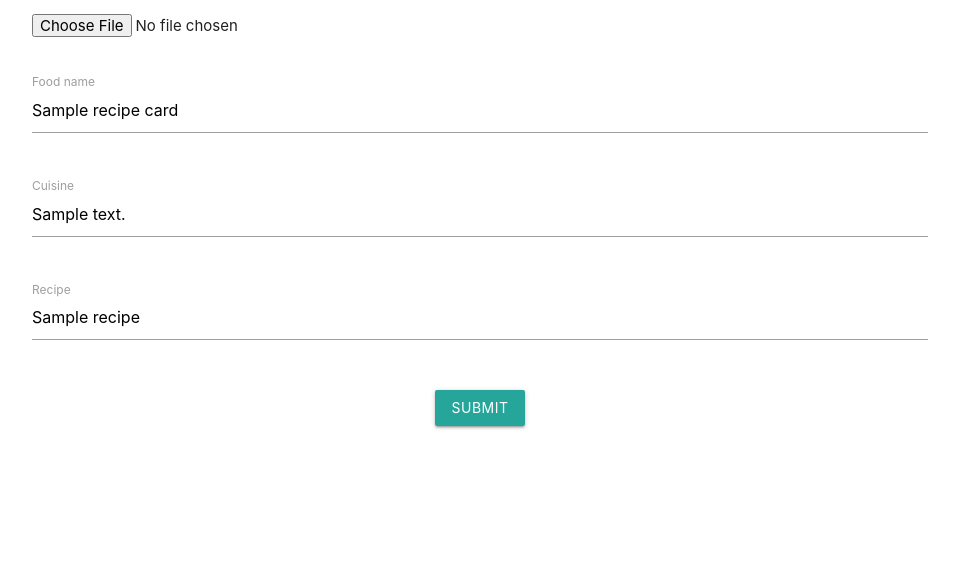
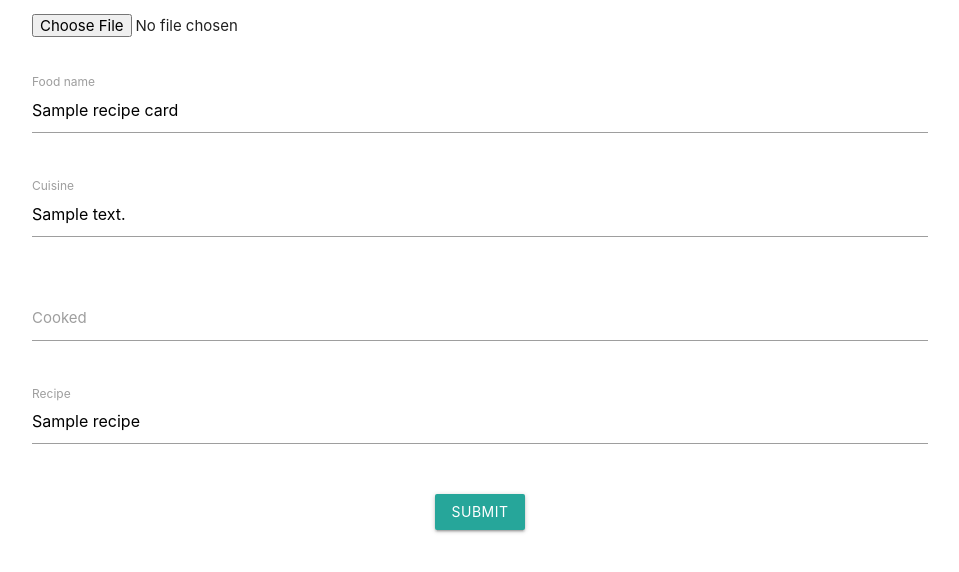
Before and after one commit to Code-Institute-Submissions/Code-Institute-Milestone-3-Data-Centric-Dev-Python-Flask, a Flask app: a page that uses templates/base.html in a window 1280 px wide. Shown: the part 132-704 px from the top of the page, without its empty margins (160-1119 px from the left). Run offline with Flask 2, Linux system fonts and the light colour scheme; a database or web service that is not in the repository returns one stand-in record (values such as "Sample title"); some libraries are stand-ins or nearby versions.

Commit message:
Added cooked into edd_page

```diff
--- a/run.py
+++ b/run.py
@@ -237,7 +237,8 @@
                   "recipe_cards.$.img": change_filename,
                   "recipe_cards.$.recipe_name": request.form["recipe_name"],
                   "recipe_cards.$.cuisine": request.form["cuisine"],
-                  "recipe_cards.$.recipe": request.form["recipe"]
+                  "recipe_cards.$.recipe": request.form["recipe"],
+                  "recipe_cards.$.cooked": request.form["cooked"]
                }
             })
 
@@ -251,7 +252,8 @@
                "$set": {
                   "recipe_cards.$.recipe_name": request.form["recipe_name"],
                   "recipe_cards.$.cuisine": request.form["cuisine"],
-                  "recipe_cards.$.recipe": request.form["recipe"]
+                  "recipe_cards.$.recipe": request.form["recipe"],
+                  "recipe_cards.$.cooked": request.form["cooked"]
                }
             }
          )
--- a/templates/base.html
+++ b/templates/base.html
@@ -32,7 +32,10 @@
 
    <!-- Materialize JS for navbar-->
    <script>
-
+      $(document).ready(function () {
+         $('.sidenav').sidenav();
+         CKEDITOR.replace('editor1');
+      });
    </script>
 </body>
 
--- a/templates/edit_cookcard.html
+++ b/templates/edit_cookcard.html
@@ -9,28 +9,38 @@
       <div class="container">
             <h3 class="center-align">Edit Your Food Card</h3>
 
-            <form action="{{ url_for('update_cookcard', username=session['username'], recipe_name=cookcard.recipe_name, recipe_img=cookcard.img) }}" method="POST" class="col s12" enctype="multipart/form-data">
-                        <div class="row">
-                              <div class="input-field col s12">
-                                    <input id="upload_picture" name="upload_picture" type="file" class="validate" >
-                              </div>
+            <form action="{{ url_for('update_cookcard', username=session['username'], recipe_name=cookcard.recipe_name, recipe_img=cookcard.img) }}"
+                  method="POST" class="col s12" enctype="multipart/form-data">
+                  <div class="row">
+                        <div class="input-field col s12">
+                              <input id="upload_picture" name="upload_picture" type="file" class="validate">
+                        </div>
                   </div>
                   <div class="row">
                         <div class="input-field col s12">
-                              <input id="recipe_name" name="recipe_name" type="text" class="validate" value="{{ cookcard.recipe_name }}">
+                              <input id="recipe_name" name="recipe_name" type="text" class="validate"
+                                    value="{{ cookcard.recipe_name }}">
                               <label for="recipe_name">Food name</label>
                         </div>
                   </div>
                   <div class="row">
                         <div class="input-field col s12">
-                              <input id="cuisine" name="cuisine" type="text" class="validate" value="{{ cookcard.cuisine }}">
+                              <input id="cuisine" name="cuisine" type="text" class="validate"
+                                    value="{{ cookcard.cuisine }}">
                               <label for="cuisine">Cuisine</label>
                         </div>
                   </div>
-
                   <div class="row">
                         <div class="input-field col s12">
-                              <textarea id="editor1" name="recipe" class="materialize-textarea">{{ cookcard.recipe }}</textarea>
+                              <input id="cooked" name="cooked" type="number" class="validate"
+                                    value="{{ cookcard.cooked }}">
+                              <label for="cooked">Cooked</label>
+                        </div>
+                  </div>
+                  <div class="row">
+                        <div class="input-field col s12">
+                              <textarea id="editor1" name="recipe"
+                                    class="materialize-textarea">{{ cookcard.recipe }}</textarea>
                               <label for="recipe">Recipe</label>
                         </div>
                   </div>
```
